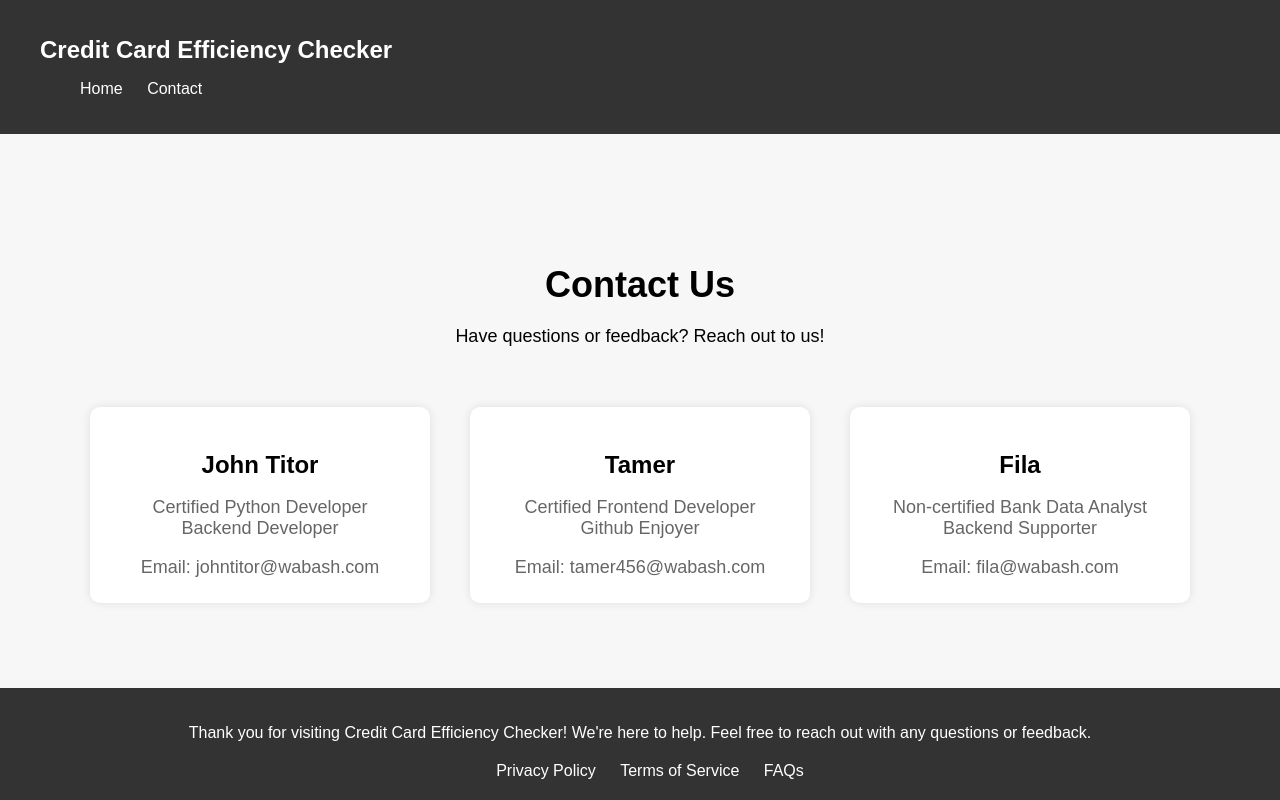
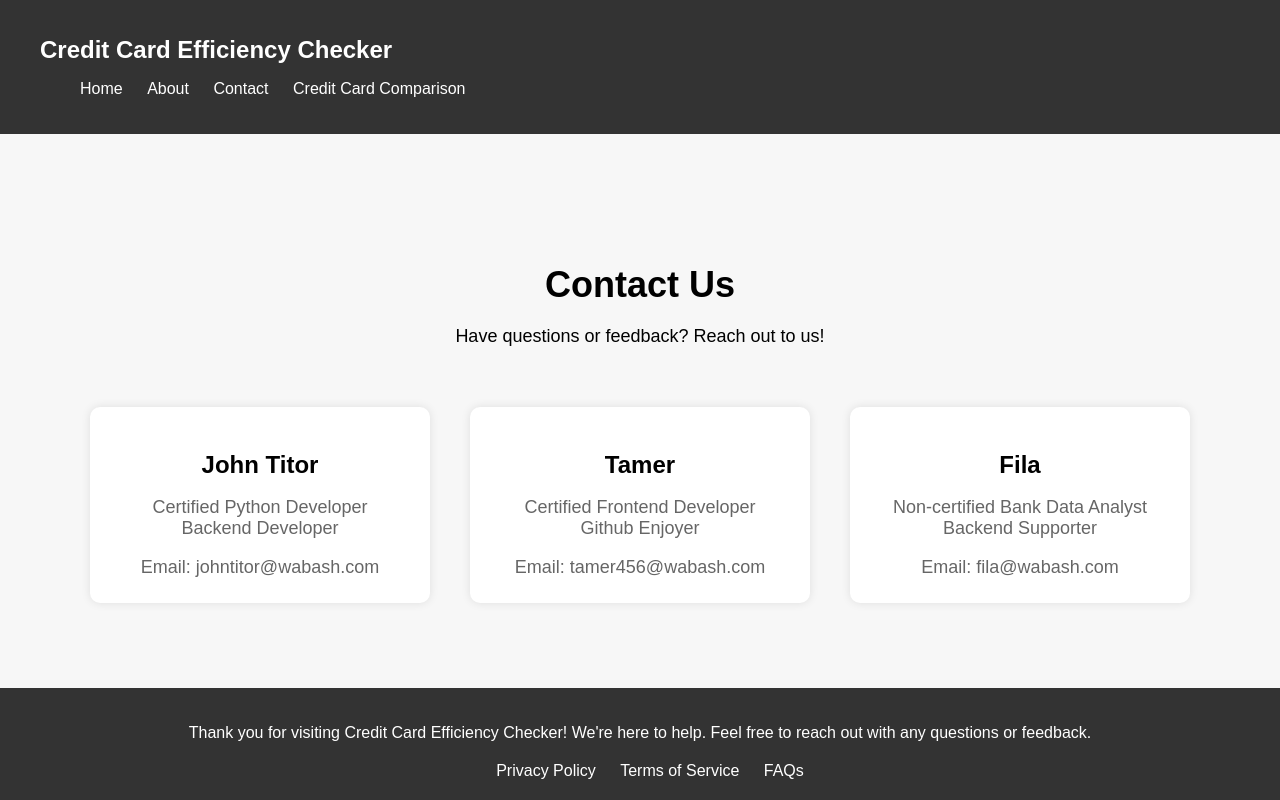
Before and after one commit to tamer456/tamer456.github.io, a plain HTML site: page templates/contact.html in a window 1280 px wide. Drawn offline with Linux system fonts and the light colour scheme.

Commit message:
true final contact

```diff
--- a/templates/contact.html
+++ b/templates/contact.html
@@ -15,7 +15,9 @@
             <nav>
                 <ul>
                     <li><a href="/">Home</a></li>
-                    <li><a href="/contact">Contact</a></li>
+                    <li><a href="#">About</a></li>
+                    <li><a href="templates\contact.html">Contact</a></li>
+                    <li><a href="#">Credit Card Comparison</a></li>
                 </ul>
             </nav>
         </div>
```
